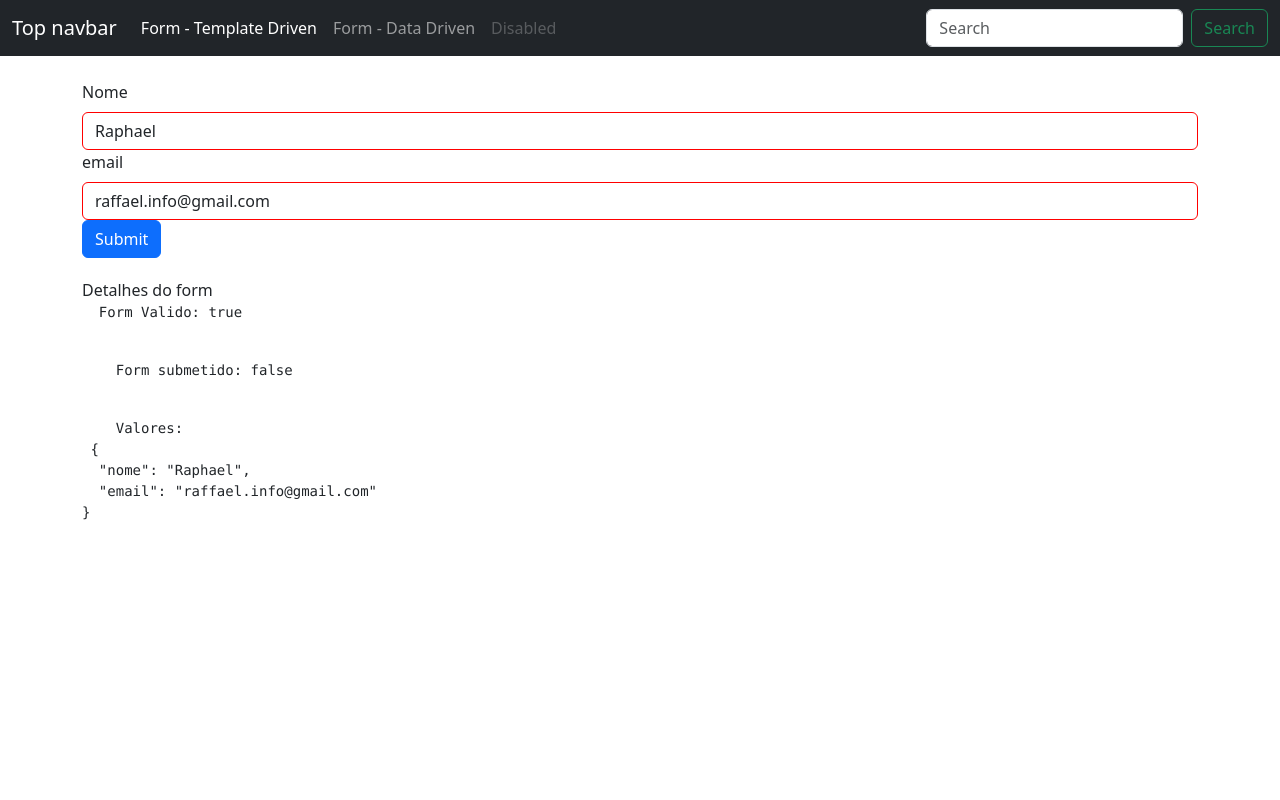
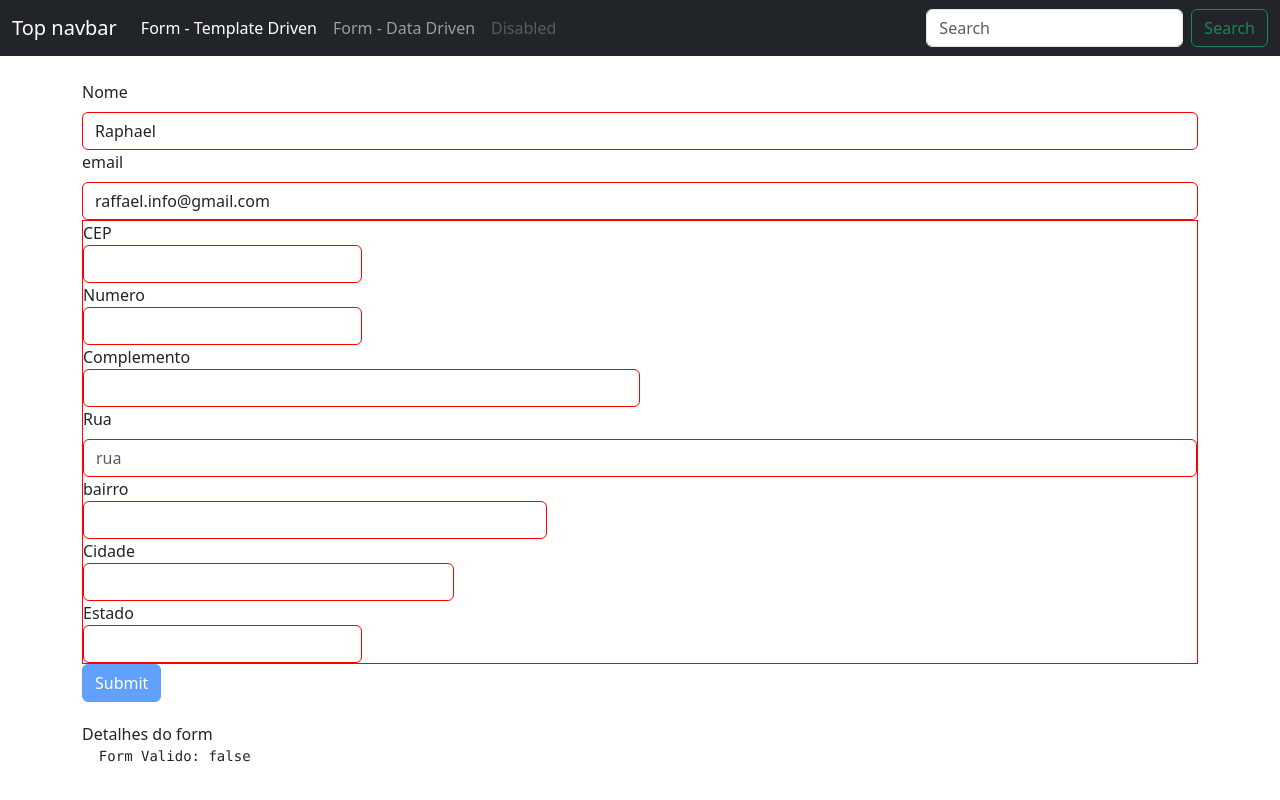
Before and after one commit to rbragadev/classes-forms, an Angular app: page /templateForm in a window 1280 px wide. Shown: the top 800 px of the page. Built offline with nearby package versions, Linux system fonts and the light colour scheme.

Commit message:
aula 86 - sistema de consulta cep em formulario

```diff
--- a/package.json
+++ b/package.json
@@ -27,6 +27,7 @@
     "@angular/cli": "~15.0.4",
     "@angular/compiler-cli": "^15.0.0",
     "@types/jasmine": "~4.3.0",
+    "@types/jquery": "^3.5.16",
     "jasmine-core": "~4.5.0",
     "karma": "~6.4.0",
     "karma-chrome-launcher": "~3.1.0",
--- a/src/app/template-form/template-form.component.html
+++ b/src/app/template-form/template-form.component.html
@@ -1,6 +1,9 @@
-<form #f="ngForm" (ngSubmit)="onSubmit(f)">
+<form #f="ngForm" (ngSubmit)="onSubmit(f)" class="form-horizontal">
   <div class="form-group">
+    <div class="col-sm-12">
       <label for="nome" class="form-label">Nome</label>
+    </div>
+    <div class="col-sm-12">
       <input
         type="text"
         class="form-control"
@@ -11,11 +14,16 @@
         required
         #nome="ngModel"
       />
-
-    <div *ngIf="!nome.valid" class="alert alert-danger">Nome é Obrigatorio</div>
+      <div *ngIf="!nome.valid" class="alert alert-danger">
+        Nome é Obrigatorio
+      </div>
+    </div>
   </div>
   <div class="form-group">
+    <div class="col-sm-12">
       <label for="email" class="form-label">email</label>
+    </div>
+    <div class="col-sm-12">
       <input
         type="email"
         class="form-control"
@@ -27,6 +35,111 @@
         email
       />
     </div>
+  </div>
+
+  <div ngModelGroup="endereco">
+    <div class="form-group">
+      <div class="col-md-3">
+        <label for="cep" class="control-label">CEP</label>
+        <input
+          type="text"
+          class="form-control"
+          id="cep"
+          name="cep"
+          ngModel
+          required
+          #cep="ngModel"
+          (blur)="consultaCEP(cep.value, f)"
+        />
+      </div>
+
+      <div class="col-md-3">
+        <label for="numero" class="control-label">Numero</label>
+        <input
+          type="text"
+          class="form-control"
+          id="numero"
+          name="numero"
+          ngModel
+          required
+          #numero="ngModel"
+        />
+      </div>
+
+      <div class="col-md-6">
+        <label for="complemento" class="control-label">Complemento</label>
+        <input
+          type="text"
+          class="form-control"
+          id="complemento"
+          name="complemento"
+          ngModel
+          required
+          #complemento="ngModel"
+        />
+      </div>
+    </div>
+
+    <div class="form-group">
+      <div class="col-sm-12">
+        <label for="rua" class="form-label">Rua</label>
+      </div>
+      <div class="col-sm-12">
+        <input
+          type="text"
+          class="form-control"
+          name="rua"
+          id="rua"
+          placeholder="rua"
+          ngModel
+          required
+          #rua="ngModel"
+        />
+      </div>
+    </div>
+
+    <div class="form-group">
+      <div class="col-md-5">
+        <label for="bairro" class="control-label">bairro</label>
+        <input
+          type="text"
+          class="form-control"
+          id="bairro"
+          name="bairro"
+          ngModel
+          required
+          #bairro="ngModel"
+        />
+      </div>
+
+      <div class="col-md-4">
+        <label for="cidade" class="control-label">Cidade</label>
+        <input
+          type="text"
+          class="form-control"
+          id="cidade"
+          name="cidade"
+          ngModel
+          required
+          #cidade="ngModel"
+        />
+      </div>
+
+      <div class="col-md-3">
+        <label for="estado" class="control-label">Estado</label>
+        <input
+          type="text"
+          class="form-control"
+          id="estado"
+          name="estado"
+          ngModel
+          required
+          #estado="ngModel"
+        />
+      </div>
+    </div>
+  </div>
+
   <button type="submit" class="btn btn-primary" [disabled]="!f.valid">
     Submit
   </button>
--- a/src/app/template-form/template-form.component.ts
+++ b/src/app/template-form/template-form.component.ts
@@ -1,4 +1,6 @@
+import { HttpClient } from '@angular/common/http';
 import { Component } from '@angular/core';
+import { map } from 'rxjs/operators';
 
 @Component({
   selector: 'app-template-form',
@@ -10,8 +12,53 @@ export class TemplateFormComponent {
     nome: 'Raphael',
     email: 'raffael.info@gmail.com',
   };
+
+  constructor(private httpClient: HttpClient) {}
+
   onSubmit(form: any) {
     console.log(form);
     console.log(this.usuario);
   }
+
+  consultaCEP(cep: string, form: any) {
+    console.log(cep);
+    //Nova variável "cep" somente com dígitos.
+    cep = cep.replace(/\D/g, '');
+    //Verifica se campo cep possui valor informado.
+    if (cep != '') {
+      var validacep = /^[0-9]{8}$/;
+      if (validacep.test(cep)) {
+        //Consulta o webservice viacep.com.br/
+        this.httpClient
+          .get(`https://viacep.com.br/ws/${cep}/json`)
+          .pipe(map((dados) => dados))
+          .subscribe((dados) => this.popularDadosForm(dados, form));
+      }
+    }
+  }
+  popularDadosForm(dados: any, form: any) {
+    form.setValue({
+      nome: form.value.nome,
+      email: form.value.email,
+      endereco: {
+        cep: dados.cep,
+        numero: '',
+        complemento: dados.complemento,
+        rua: dados.logradouro,
+        bairro: dados.bairro,
+        cidade: dados.localidade,
+        estado: dados.uf,
+      },
+    });
+    form.form.patchValue({
+      endereco: {
+        cep: dados.cep,
+        complemento: dados.complemento,
+        rua: dados.logradouro,
+        bairro: dados.bairro,
+        cidade: dados.localidade,
+        estado: dados.uf,
+      },
+    });
+  }
 }
--- a/src/app/template-form/template-form.module.ts
+++ b/src/app/template-form/template-form.module.ts
@@ -3,9 +3,10 @@ import { CommonModule } from '@angular/common';
 import { TemplateFormComponent } from './template-form.component';
 import { FormsModule } from '@angular/forms';
 import { FormDebugComponent } from '../form-debug/form-debug.component';
+import { HttpClientModule } from '@angular/common/http';
 
 @NgModule({
   declarations: [TemplateFormComponent, FormDebugComponent],
-  imports: [CommonModule, FormsModule],
+  imports: [CommonModule, FormsModule, HttpClientModule],
 })
 export class TemplateFormModule {}
```
Also changed, not shown: 1 other file (tests, documents, lock files or other folders). Lines whose indentation alone changed are shown as unchanged.
